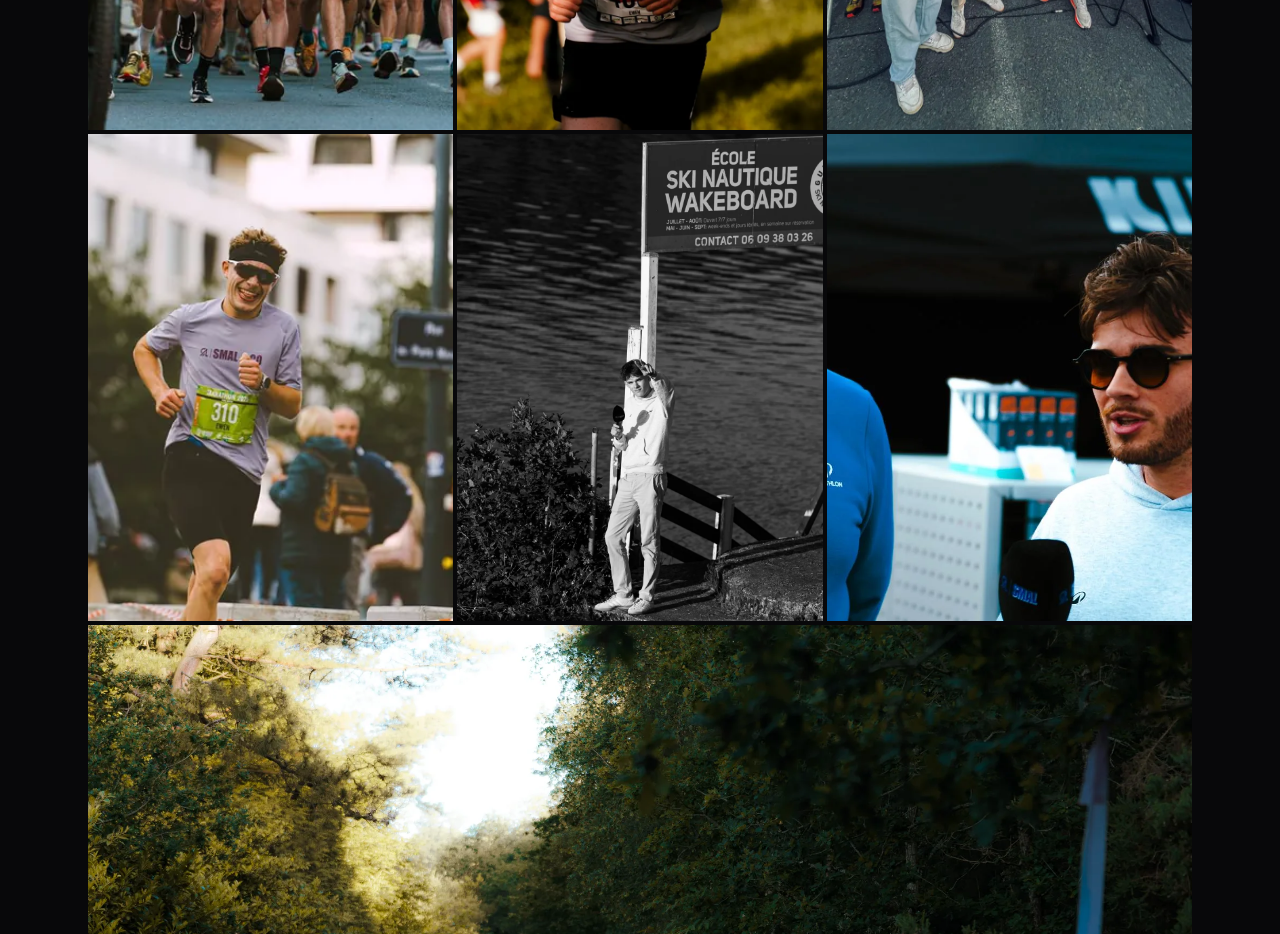
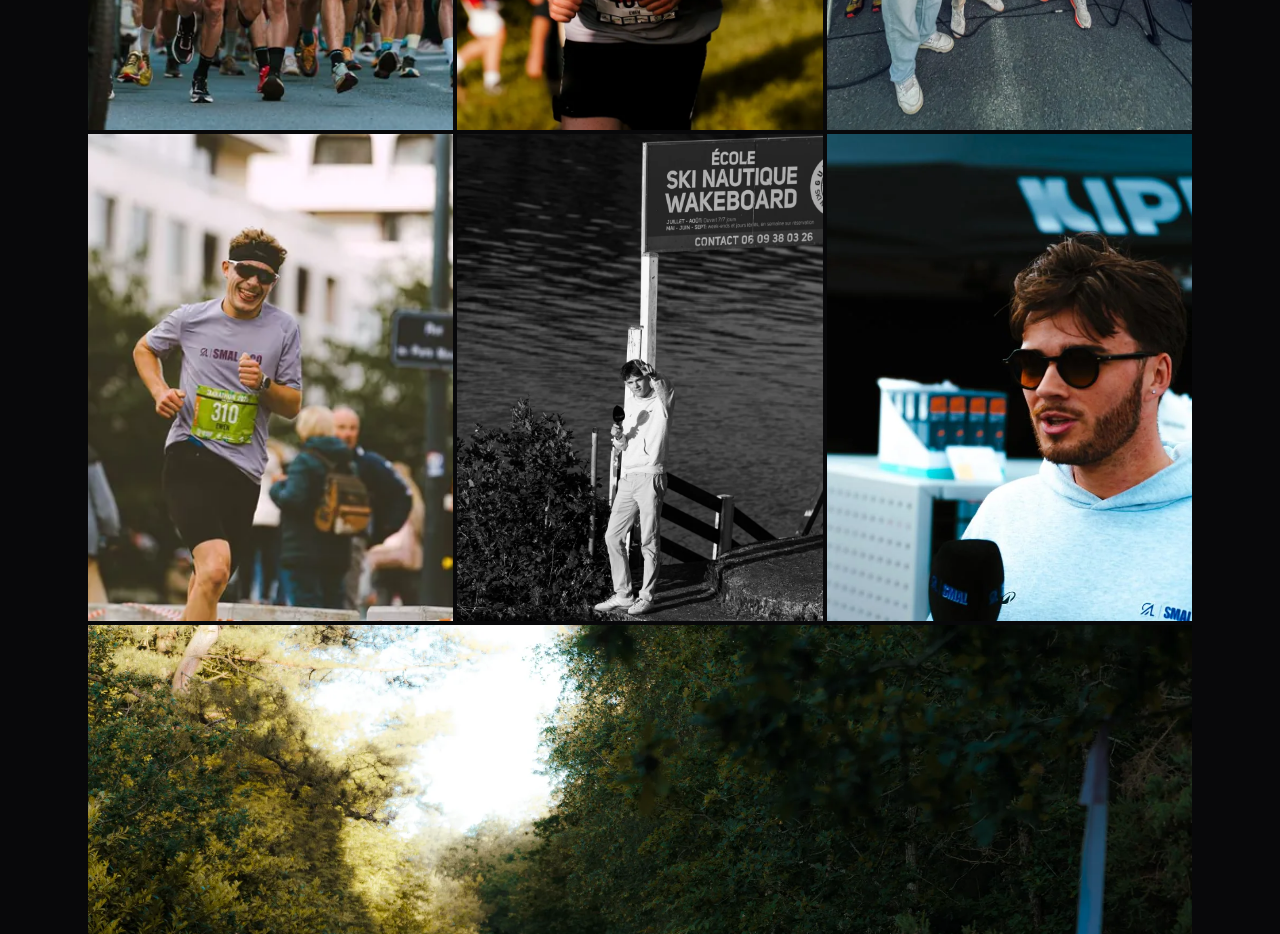
Before and after one commit to smal-co/smal-co-web, a plain HTML site: page running.html in a window 1280 px wide. Shown: the part 2720-3654 px from the top of the page. Drawn offline with Linux system fonts and the light colour scheme.

Commit message:
fix(running): cadrage photo interview sur le visage
Co-Authored-By: Claude Opus 5.5 <noreply@anthropic.com>

```diff
--- a/running.html
+++ b/running.html
@@ -103,7 +103,7 @@
    <img width="800" height="1067" src="img/running-guerledan-group.webp" alt="Équipe SMAL & CO au départ à Guerlédan" loading="lazy" decoding="async">
    <img width="800" height="460" src="img/rennes2.webp" alt="Coureur SMAL & CO à Rennes" loading="lazy" decoding="async">
    <img width="1080" height="1440" src="img/running/guerledan-panneau-1080.webp" alt="Trail de Guerlédan - SMAL & CO Running" loading="lazy" decoding="async">
-   <img width="1600" height="900" src="img/running/guerledan-interview-1600.webp" alt="Interview et coulisses trail de Guerlédan - SMAL & CO Running" style="object-position:82% center" loading="lazy" decoding="async">
+   <img width="1600" height="900" src="img/running/guerledan-interview-1600.webp" alt="Interview et coulisses trail de Guerlédan - SMAL & CO Running" style="object-position:96% center" loading="lazy" decoding="async">
    <img class="mosaic-wide" width="1920" height="1080" src="img/running/guerledan-foret-1920.webp" alt="Sortie trail en forêt de Guerlédan - SMAL & CO Running" loading="lazy" decoding="async">
   </div>
  </div>
```
